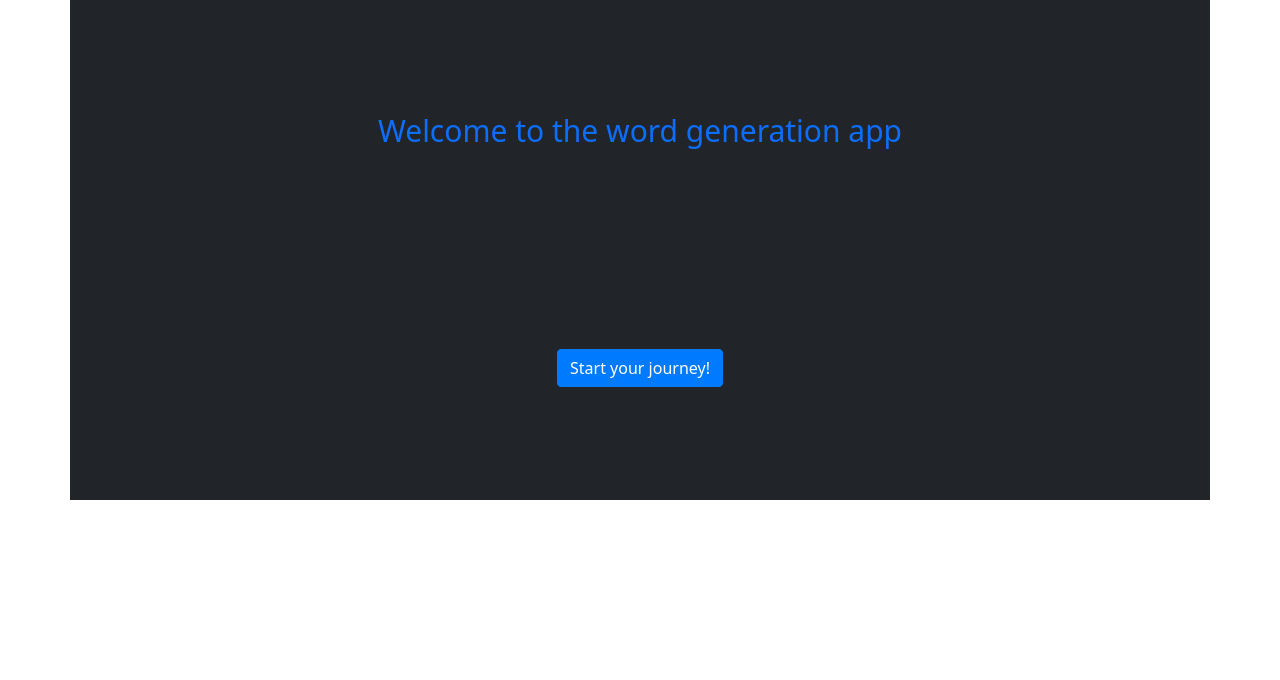
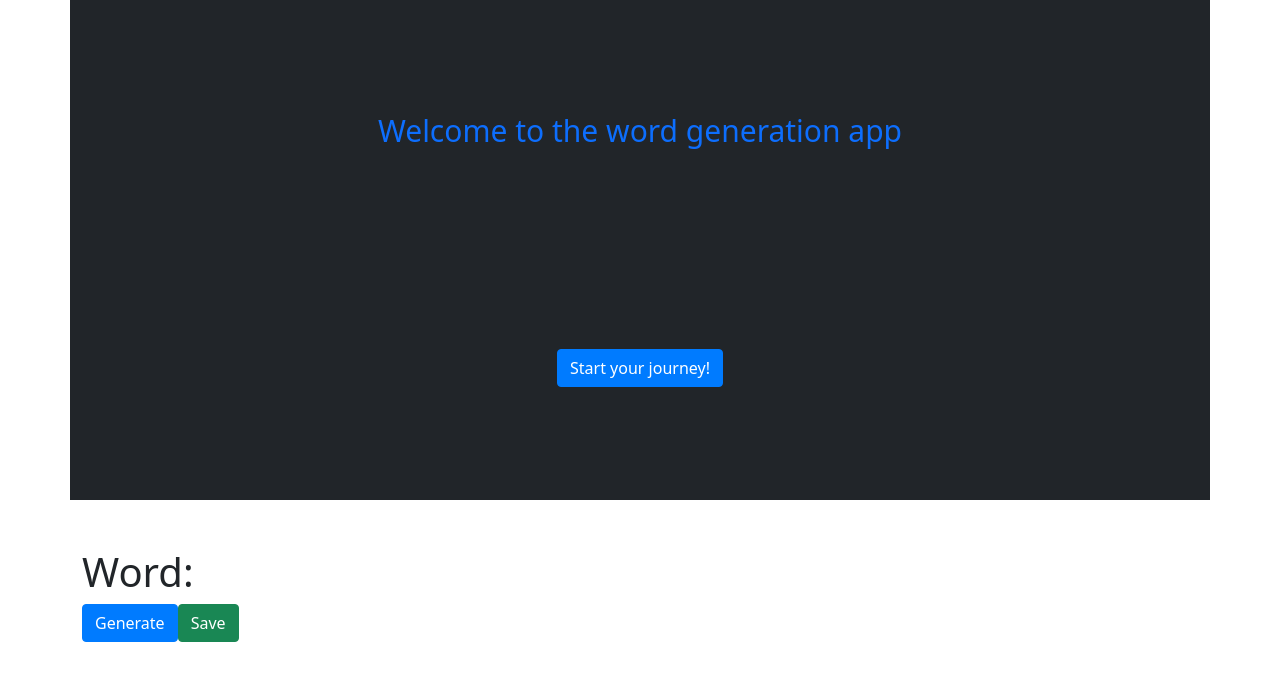
Before and after one commit to SimonHumber/VocabProject, a React (Create React App) app: page / in a window 1280 px wide. Shown: the top 680 px of the page. Built offline with nearby package versions, Linux system fonts and the light colour scheme.

Commit message:
encased components in div and uncommented MainPage

```diff
--- a/src/App.js
+++ b/src/App.js
@@ -5,9 +5,11 @@ import DictionaryPage from './DictionaryPage';
 
 const App = () => {
   return (
+    <div>
     <WelcomePage />
-    // <MainPage />
-    // <DictionaryPage />
+    <MainPage />
+    {/* <DictionaryPage /> */}
+    </div>
   );
 };
 
```
